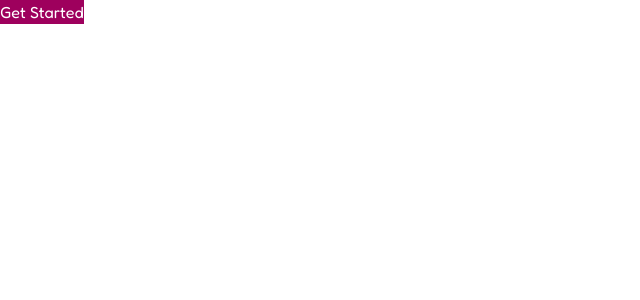
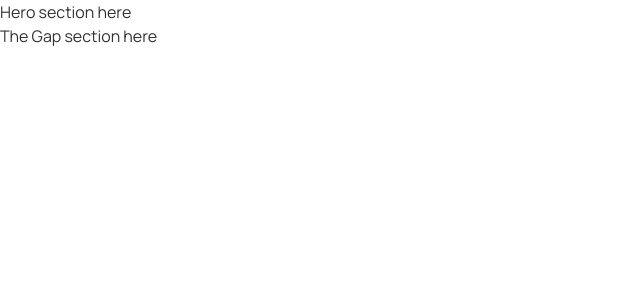
Before and after one commit to Tech4Dev-Support/tech-girls-squad-website, a Next.js app: page / in a window 1280 px wide. Shown: the top 300 px of the page, without its empty margins (0-640 px from the left). Built offline with nearby package versions, Linux system fonts and the light colour scheme.

Commit message:
chore: created the Hero and TheGap section files

```diff
--- a/app/page.tsx
+++ b/app/page.tsx
@@ -1,12 +1,12 @@
+import Hero from "@/components/Hero";
+import TheGap from "@/components/TheGap";
 
 
 export default function Home() {
   return (
     <>
-
-      <button className="bg-primary font-fredoka text-background w-fit">
-        Get Started
-      </button>
+      <Hero />
+      <TheGap />
     </>
   );
 }
--- /dev/null
+++ b/components/Hero.tsx
@@ -0,0 +1,8 @@
+
+export default function Hero() {
+    return (
+        <section>
+            Hero section here
+        </section>
+    )
+}
--- /dev/null
+++ b/components/TheGap.tsx
@@ -0,0 +1,11 @@
+
+
+
+
+export default function TheGap() {
+    return (
+        <section>
+            The Gap section here
+        </section>
+    )
+}
```
